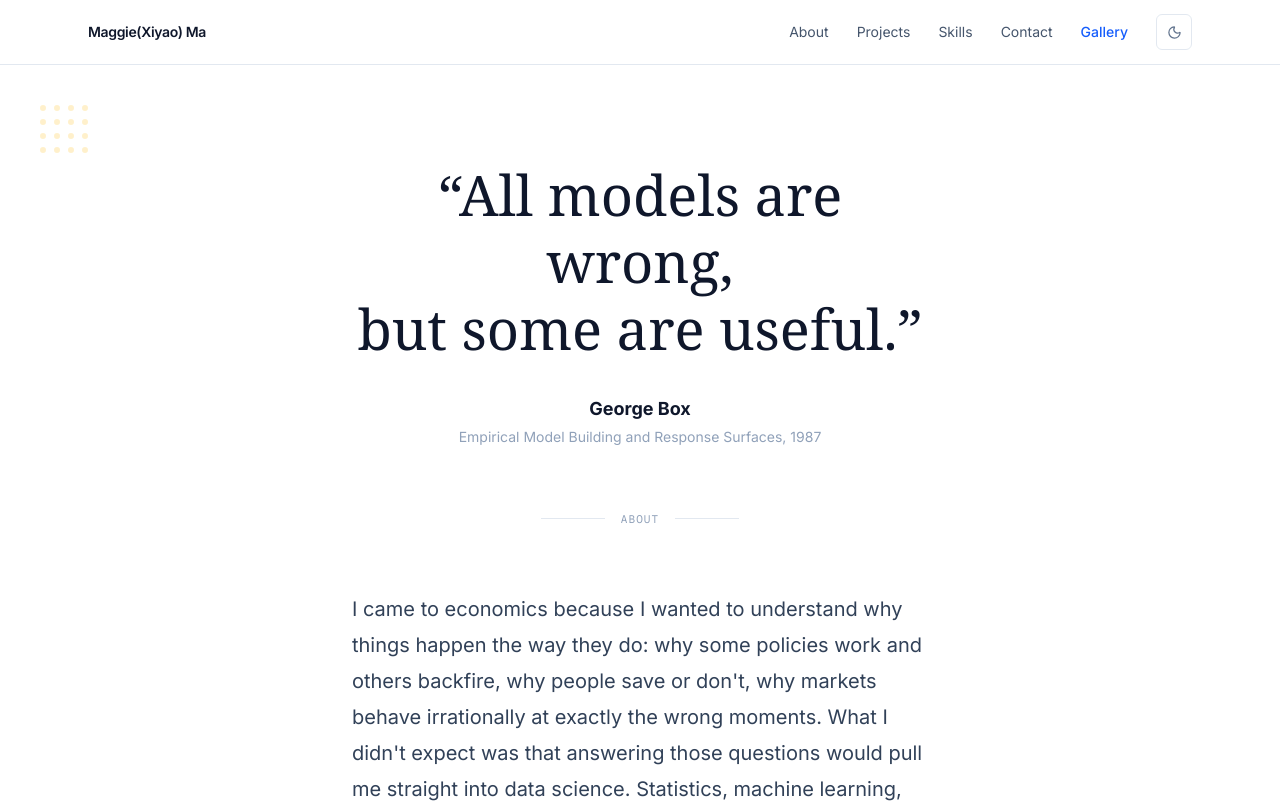
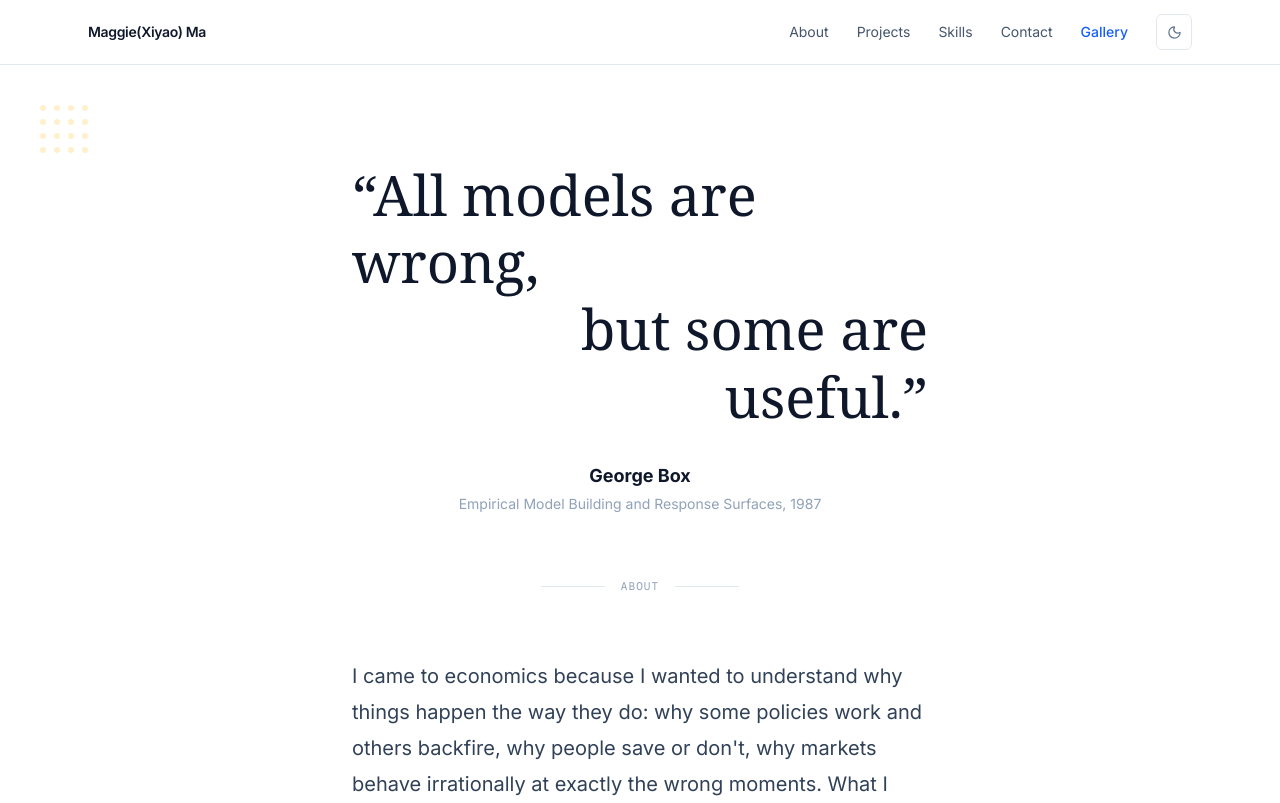
Before and after one commit to maggie20041027-svg/econ-portfolio, a Next.js app: page /about in a window 1280 px wide. Shown: the top 803 px of the page. Built offline with nearby package versions, Linux system fonts and the light colour scheme.

Commit message:
add About section

```diff
--- a/app/about/page.tsx
+++ b/app/about/page.tsx
@@ -31,10 +31,10 @@ export default function AboutPage() {
 
             {/* Quote */}
             <blockquote className="space-y-8">
-              <p className="font-serif text-[2.75rem] sm:text-[3.5rem] leading-[1.2] text-slate-900 dark:text-slate-100">
-                &ldquo;All models are wrong,
-                <br className="hidden sm:block" /> but some are useful.&rdquo;
-              </p>
+              <div className="font-serif text-[2.75rem] sm:text-[3.5rem] leading-[1.2] text-slate-900 dark:text-slate-100">
+                <p className="text-left pr-[12%]">&ldquo;All models are wrong,</p>
+                <p className="text-right pl-[12%]">but some are useful.&rdquo;</p>
+              </div>
               <footer className="space-y-1">
                 <p className="text-lg font-bold text-slate-900 dark:text-slate-100">
                   George Box
```
